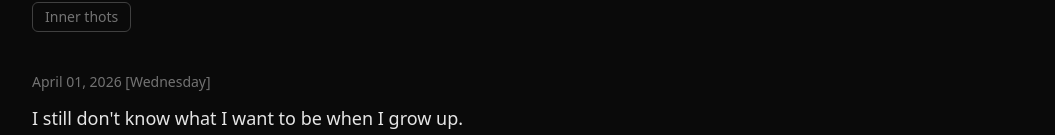
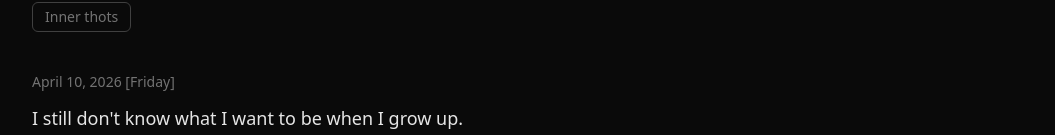
Before and after one commit to RONHEL235/minimal-academic-portfolio, a React (Vite) app: page /writings in a window 1280 px wide. Shown: the part 665-800 px from the top of the page, without its empty margins (112-1167 px from the left). Built offline with nearby package versions, Linux system fonts and the light colour scheme.

Commit message:
Words page content update

```diff
--- a/src/data/writings.js
+++ b/src/data/writings.js
@@ -28,7 +28,7 @@ export const writings = [
 {
   slug: "Rich",
   title: "I still don't know what I want to be when I grow up.",
-  date: "April 01, 2026 [Wednesday]",
+  date: "April 10, 2026 [Friday]",
   category: "Diary",
   venue: null,
   tags: ["I'm getting old"],
```
